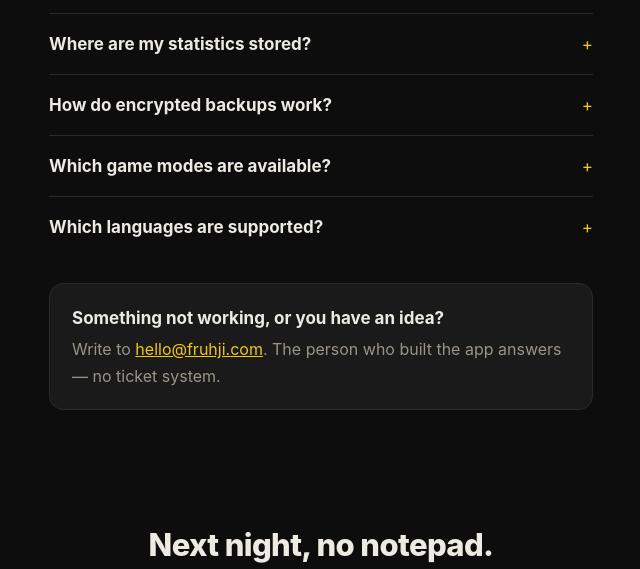
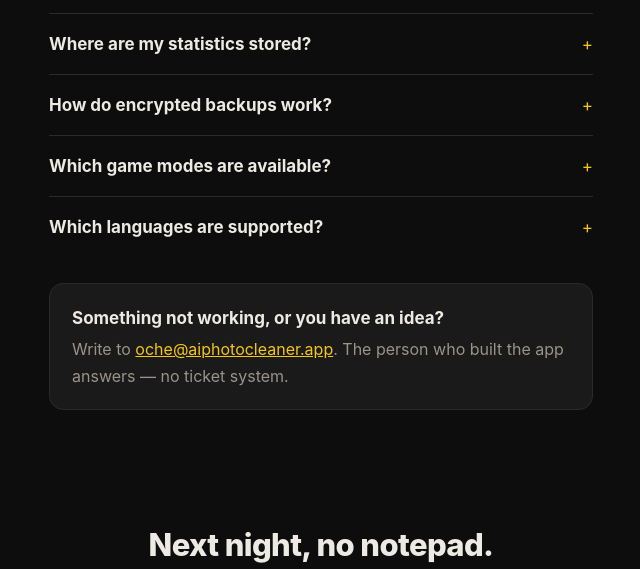
Before and after one commit to Fruhji/fruhji.github.io, a plain HTML site: page oche/index.html in a window 1280 px wide. Shown: the part 2920-3489 px from the top of the page, without its empty margins (319-959 px from the left). Drawn offline with Linux system fonts and the light colour scheme.

Commit message:
fix: tote Adresse hello@fruhji.com durch oche@aiphotocleaner.app ersetzt
fruhji.com war nie registriert - Start-, Datenschutz- und Impressumsseite
nannten eine unzustellbare Adresse.

Co-Authored-By: Claude Fable 5 <noreply@anthropic.com>

```diff
--- a/oche/index.html
+++ b/oche/index.html
@@ -301,8 +301,8 @@
       <div class="kontakt">
         <b data-l="de">Etwas geht nicht, oder du hast eine Idee?</b>
         <b data-l="en">Something not working, or you have an idea?</b>
-        <p data-l="de">Schreib an <a href="mailto:hello@fruhji.com">hello@fruhji.com</a>. Es antwortet die Person, die die App gebaut hat — kein Ticketsystem.</p>
-        <p data-l="en">Write to <a href="mailto:hello@fruhji.com">hello@fruhji.com</a>. The person who built the app answers — no ticket system.</p>
+        <p data-l="de">Schreib an <a href="mailto:oche@aiphotocleaner.app">oche@aiphotocleaner.app</a>. Es antwortet die Person, die die App gebaut hat — kein Ticketsystem.</p>
+        <p data-l="en">Write to <a href="mailto:oche@aiphotocleaner.app">oche@aiphotocleaner.app</a>. The person who built the app answers — no ticket system.</p>
       </div>
     </div>
   </section>
```
Also changed, not shown: oche/impressum.html (+1 -1 lines), oche/privacy.html (+1 -1 lines).
